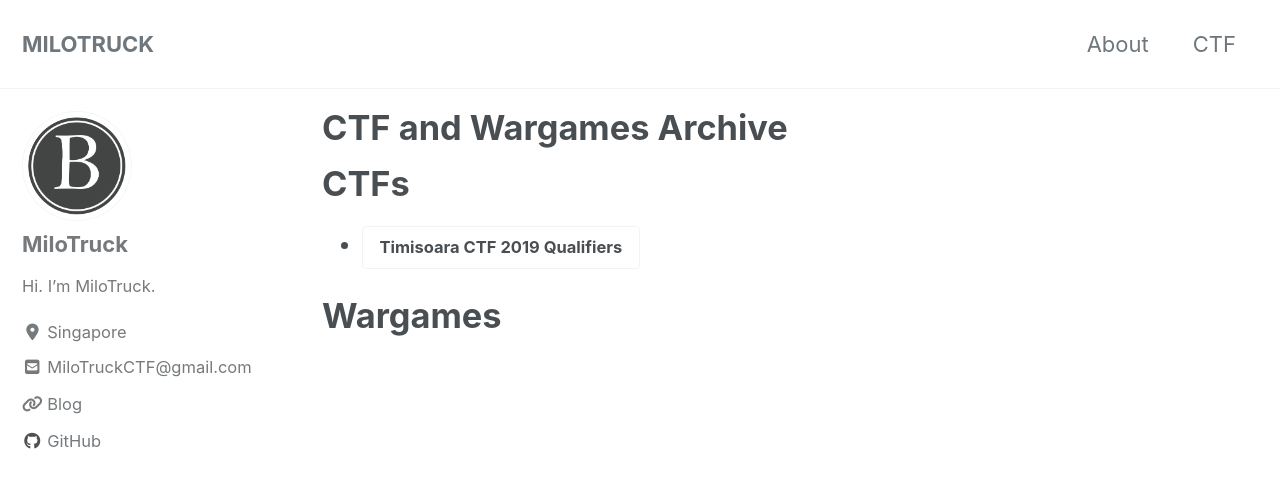
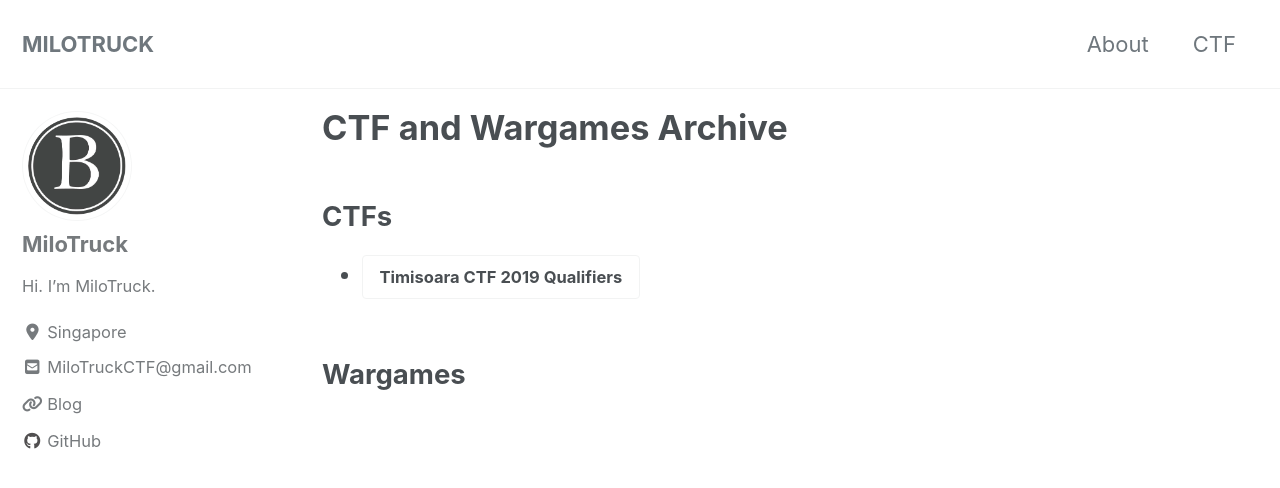
Before and after one commit to MiloTruck/milotruck.github.io, a Jekyll site: the page built from _pages/CTF.md, in a window 1280 px wide and 900 px high. Shown: the top 488 px of the window. Built offline with Jekyll 4.4.1, drawn with Linux system fonts in a browser that asks for light colours; cached includes are drawn as plain includes; nearby versions of some CDN libraries.

Commit message:
Edited CTF Page

```diff
--- a/_pages/CTF.md
+++ b/_pages/CTF.md
@@ -5,8 +5,8 @@ title: "CTF and Wargames Archive"
 
 ---
 
-# CTFs
+## CTFs
 * [Timisoara CTF 2019 Qualifiers](/Timisoara-CTF-2019-Qualifiers/){: .btn .btn--inverse}
 
 
-# Wargames
+## Wargames
```
Also changed, not shown: _posts/2019-09-20-Timisoara CTF 2019 Qualifiers.md (+1 -1 lines).
